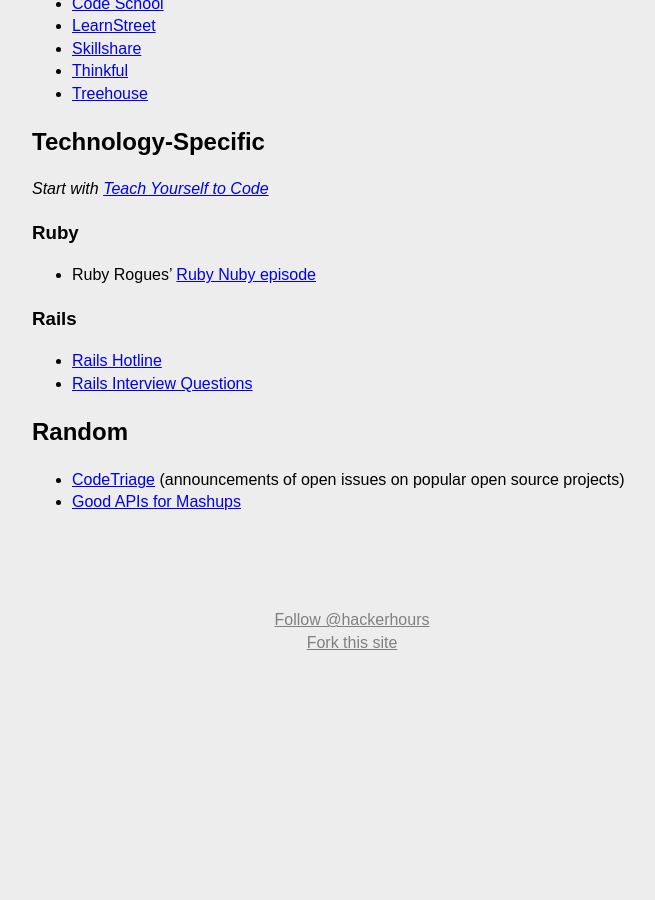
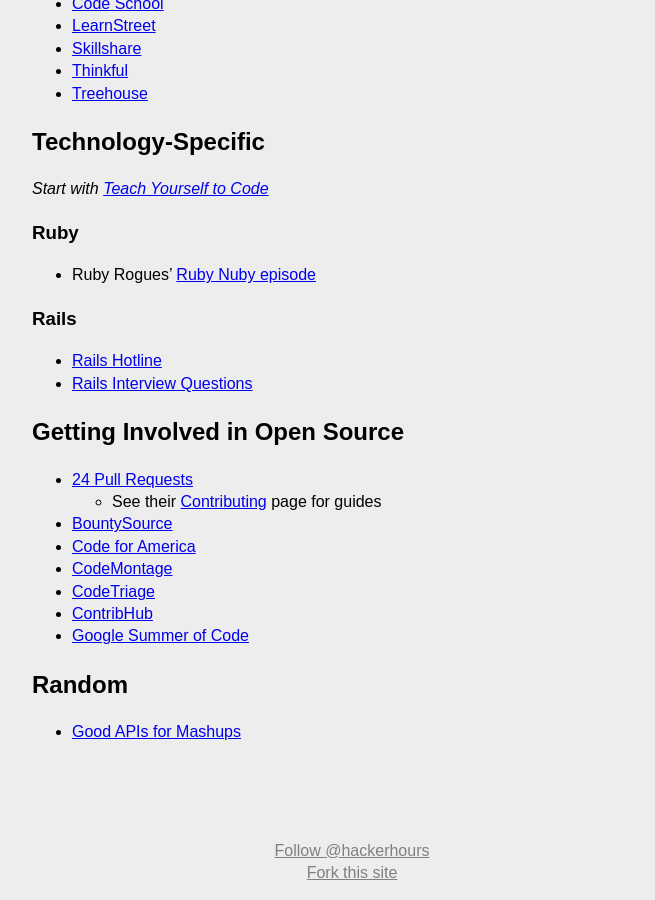
Before and after one commit to HackerHours/hackerhours.org, a Jekyll site: the page built from resources.md, in a window 1280 px wide and 900 px high, scrolled down 1451 px. Shown: the whole window, without its empty margins (288-943 px from the left). Built offline with Jekyll 4.4.1, drawn with Linux system fonts in a browser that asks for light colours; nearby versions of some CDN libraries; some web fonts are replaced; Markdown is read by kramdown in place of the engine named in the settings; comment, search, counter and statistics services are not loaded; before the commit the page ends 2121 px from its top, so only the background shows below that.

Commit message:
add resources around getting involved in open source

```diff
--- a/resources.md
+++ b/resources.md
@@ -64,7 +64,17 @@
 * [Rails Hotline](http://rails.pockethotline.com/)
 * [Rails Interview Questions](http://documentup.com/afeld/rails_interview_questions)
 
+## Getting Involved in Open Source
+
+* [24 Pull Requests](http://24pullrequests.com/)
+    * See their [Contributing](http://24pullrequests.com/contributing) page for guides
+* [BountySource](https://www.bountysource.com/)
+* [Code for America](http://codeforamerica.org/)
+* [CodeMontage](http://codemontage.com/)
+* [CodeTriage](http://www.codetriage.com/)
+* [ContribHub](http://contribhub.com/)
+* [Google Summer of Code](https://developers.google.com/open-source/soc/)
+
 ## Random
 
-* [CodeTriage](http://www.codetriage.com/) (announcements of open issues on popular open source projects)
 * [Good APIs for Mashups](https://gist.github.com/afeld/4952991)
```
